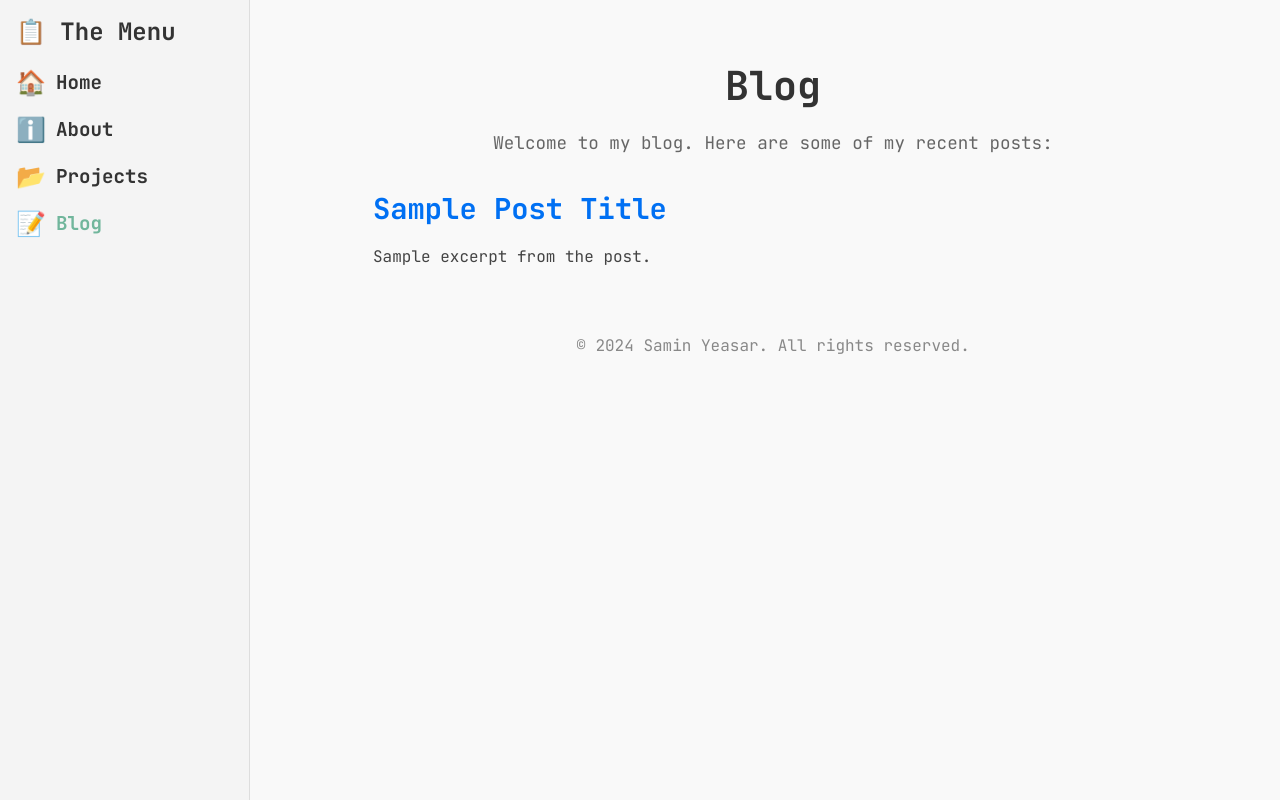
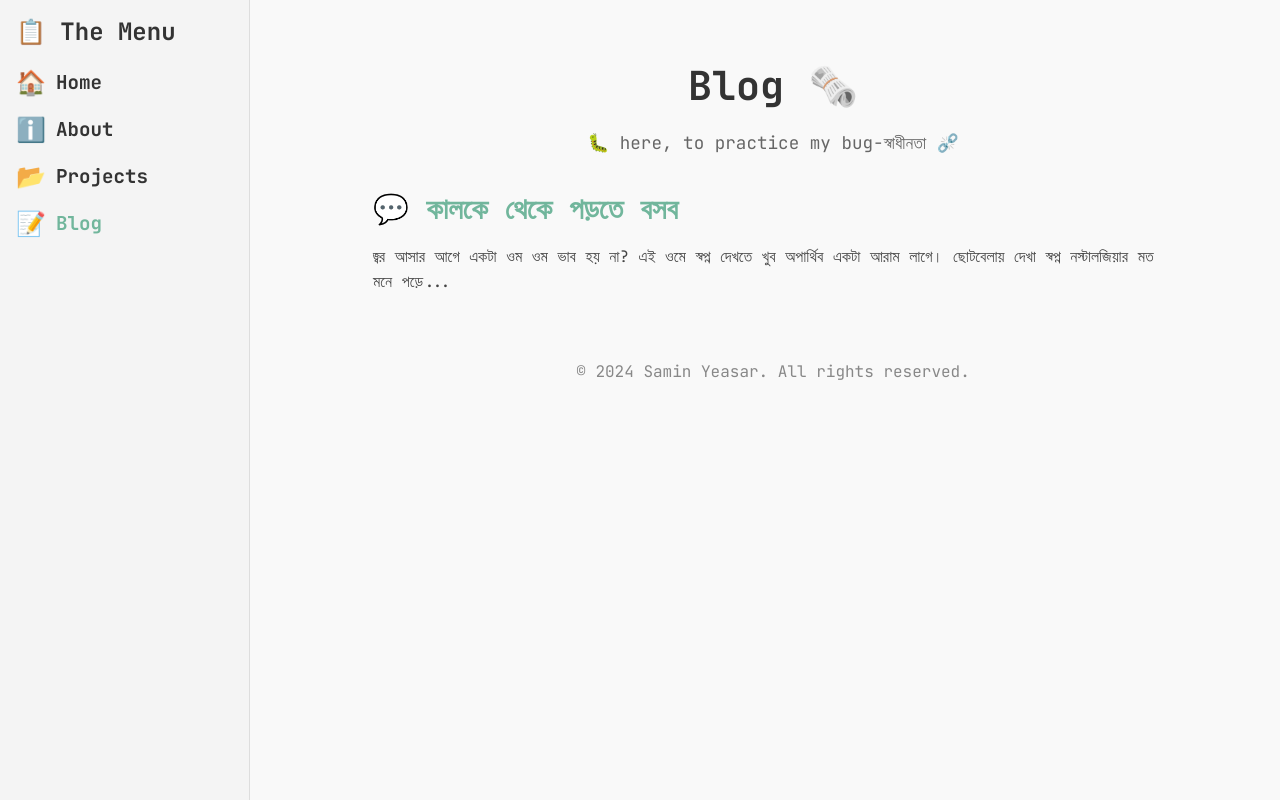
Before and after one commit to Y3454R/my-portfolio-website, a Next.js app: page /blog in a window 1280 px wide. Built offline with nearby package versions, Linux system fonts and the light colour scheme.

Commit message:
:construction: wip: working on blogs

```diff
--- a/src/app/blog/page.js
+++ b/src/app/blog/page.js
@@ -4,16 +4,24 @@ export default function Blog() {
   return (
     <div className={styles.page}>
       <header className={styles.header}>
-        <h1>Blog</h1>
-        <p>Welcome to my blog. Here are some of my recent posts:</p>
+        <h1>Blog 🗞️</h1>
+        <p>🐛 here, to practice my bug-স্বাধীনতা ⛓️‍💥</p>
       </header>
       <ul className={styles.posts}>
         {/* Sample posts */}
         <li className={styles.post}>
           <h2>
-            <a href="/blog/sample-post">Sample Post Title</a>
+            <a
+              href="https://emerald-draw-709.notion.site/1014c95a0f5d80f4bb80ee4640219336?pvs=4"
+              target="blank"
+            >
+              💬 কালকে থেকে পড়তে বসব
+            </a>
           </h2>
-          <p>Sample excerpt from the post.</p>
+          <p>
+            জ্বর আসার আগে একটা ওম ওম ভাব হয় না? এই ওমে স্বপ্ন দেখতে খুব অপার্থিব
+            একটা আরাম লাগে। ছোটবেলায় দেখা স্বপ্ন নস্টালজিয়ার মত মনে পড়ে...
+          </p>
         </li>
       </ul>
       <footer className={styles.footer}>
--- a/src/app/blog/page.module.css
+++ b/src/app/blog/page.module.css
@@ -43,7 +43,7 @@
 }
 
 .post a {
-  color: #0070f3;
+  color: #71b69c;
   text-decoration: none;
 }
 
--- a/src/data/posts.js
+++ b/src/data/posts.js
@@ -11,7 +11,7 @@ export const posts = [
   },
   {
     id: 2,
-    title: "Another Interesting Topic",
+    title: "",
     slug: "another-interesting-topic",
     excerpt: "A brief overview of another interesting topic...",
     content: `
```
